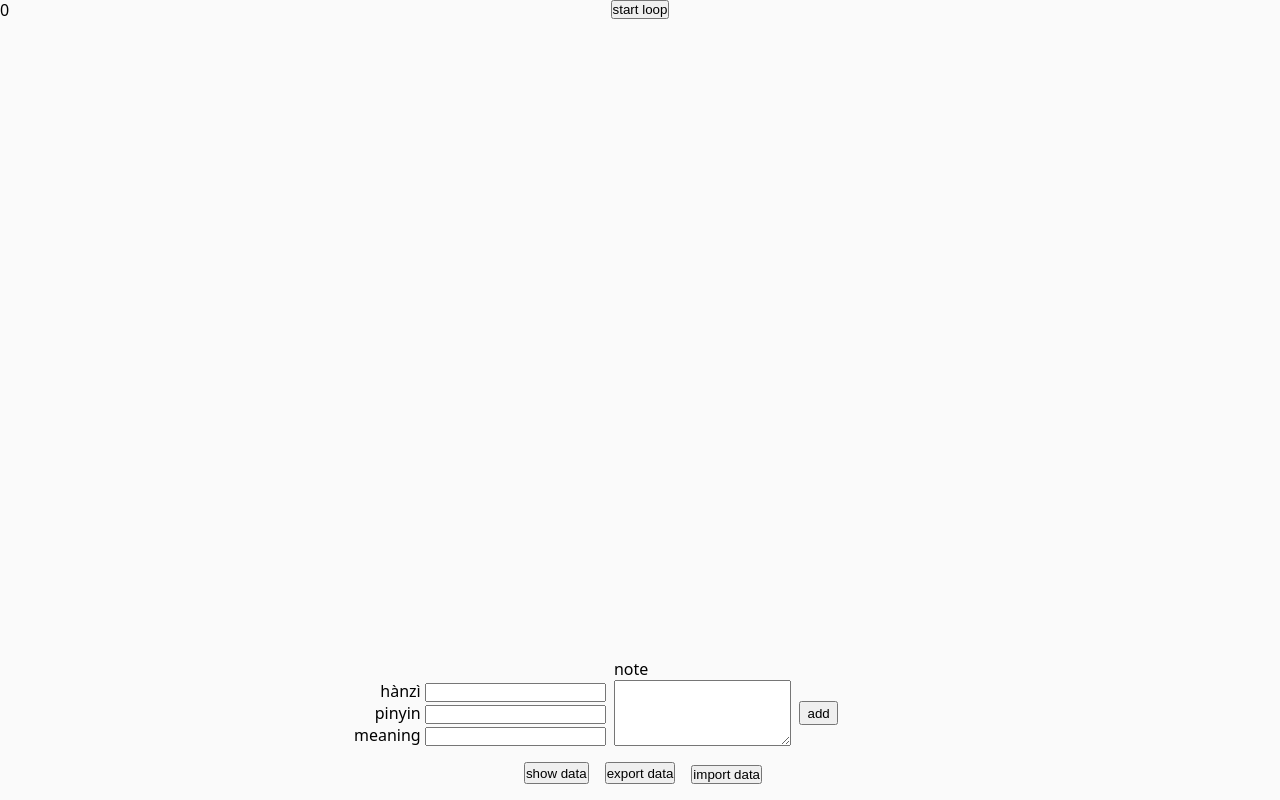
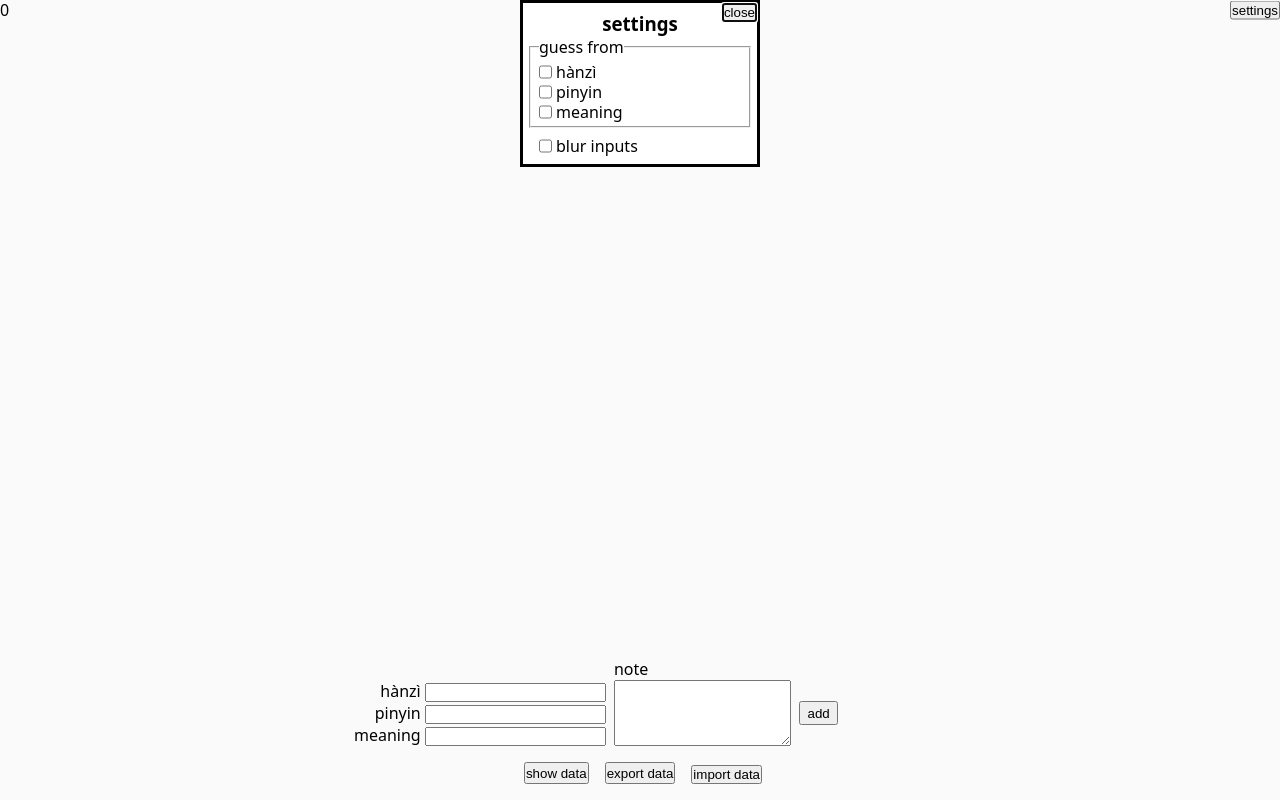
Before and after one commit to asasinmode/hanzimode, a website: page index.html in a window 1280 px wide. Drawn offline with Linux system fonts and the light colour scheme; a web font is replaced by a local one.

Commit message:
feat: init settings dialog

```diff
--- a/index.html
+++ b/index.html
@@ -199,6 +199,13 @@
 				transform: translateY(-50%);
 			}
 
+			#openSettingsDialog {
+				position: absolute;
+				right: 0;
+				top: 50%;
+				transform: translateY(-50%);
+			}
+
 			main {
 				display: grid;
 				grid-auto-rows: min-content;
@@ -210,7 +217,7 @@
 					display: none;
 				}
 
-				.looping & > * {
+				body[data-is-looping] & > * {
 					display: revert;
 				}
 
@@ -229,20 +236,18 @@
 						grid-column: span 1 / span 1;
 						max-width: none;
 						min-width: 16rem;
-
-						/* TMP should be controlled with a toggle */
-						label {
-							filter: blur(5px);
-						}
 					}
 
 					legend {
-						padding-inline: 0.25em;
 						font-weight: 600;
 					}
 
 					label {
 						line-height: 1.5;
+
+						body[data-blur-enabled] & {
+							filter: blur(5px);
+						}
 					}
 
 					&:hover,
@@ -253,7 +258,7 @@
 						}
 					}
 
-					.looping & {
+					body[data-is-looping] & {
 						display: grid;
 					}
 
@@ -344,6 +349,51 @@
 			#canvas {
 				background: light-dark(white, black);
 			}
+
+			#settingsDialog {
+				margin: auto;
+				padding: 0.5rem 1rem;
+				min-width: 15rem;
+
+				h3 {
+					text-align: center;
+				}
+
+				fieldset {
+					padding: 0.25rem 0.5rem;
+					margin-inline: -0.625rem;
+				}
+
+				label {
+					display: grid;
+					grid-template-columns: min-content 1fr;
+					column-gap: 0.25rem;
+					line-height: 1.25;
+
+					input[type='checkbox'] {
+						vertical-align: middle;
+					}
+				}
+			}
+
+			#settingsClose {
+				position: absolute;
+				top: 0;
+				right: 0;
+			}
+
+			#settingsGuessFrom {
+				display: grid;
+				grid-template-columns: min-content 1fr;
+				column-gap: 0.25rem;
+				margin-bottom: 0.5rem;
+
+				label {
+					display: grid;
+					grid-template-columns: subgrid;
+					grid-column: span 2 / span 2;
+				}
+			}
 		</style>
 	</head>
 
@@ -351,6 +401,30 @@
 		<header>
 			<span id="loopStatus">0</span>
 			<button id="startOrResetLoop" onclick="startOrResetLoop(event)">start loop</button>
+			<button id="openSettingsDialog" onclick="openSettingsDialog()">settings</button>
+			<dialog open id="settingsDialog">
+				<h3>settings</h3>
+				<button id="settingsClose" autofocus onclick="closeSettingsDialog()">close</button>
+				<fieldset id="settingsGuessFrom">
+					<legend>guess from</legend>
+					<label for="guessFromHanzi">
+						<input id="guessFromHanzi" type="checkbox" name="guessFrom" value="hanzi" />
+						hànzì
+					</label>
+					<label for="guessFromPinyin">
+						<input id="guessFromPinyin" type="checkbox" name="guessFrom" value="pinyin" />
+						pinyin
+					</label>
+					<label for="guessFromMeaning">
+						<input id="guessFromMeaning" type="checkbox" name="guessFrom" value="meaning" />
+						meaning
+					</label>
+				</fieldset>
+				<label for="blurInputs">
+					<input id="blurInputs" type="checkbox" />
+					blur inputs
+				</label>
+			</dialog>
 		</header>
 		<main>
 			<div id="canvasContainer">
--- a/index.js
+++ b/index.js
@@ -44,7 +44,7 @@ let fieldset2CorrectIndex;
 
 const GUESS_OPTIONS_NUMBER = 4;
 const allTargets = ['symbol', 'pinyin', 'meaning'];
-const allowedTargets = ['symbol', 'pinyin', 'meaning'];
+const allowedTargets = ['symbol'];
 
 const _version = localStorage.getItem('hanzimode.version');
 if (!_version) {
@@ -266,7 +266,7 @@ function startOrResetLoop(event) {
 
 	clearCanvas();
 
-	document.body.classList.add('looping');
+	document.body.setAttribute('data-is-looping', '');
 
 	updateLoopStatus();
 	nextTarget();
@@ -281,7 +281,7 @@ function stopLoop() {
 
 	document.getElementById('startOrResetLoop').textContent = 'start loop';
 	document.getElementById('nextTarget').removeAttribute('disabled');
-	document.body.classList.remove('looping');
+	document.body.removeAttribute('data-is-looping');
 	resetFieldsets();
 
 	updateLoopStatus();
@@ -537,3 +537,13 @@ document.addEventListener('keydown', (event) => {
 		canvas.lastElementChild?.remove();
 	}
 });
+
+const settingsDialog = document.getElementById('settingsDialog');
+
+function openSettingsDialog() {
+	settingsDialog.showModal();
+}
+
+function closeSettingsDialog() {
+	settingsDialog.close();
+}
```
